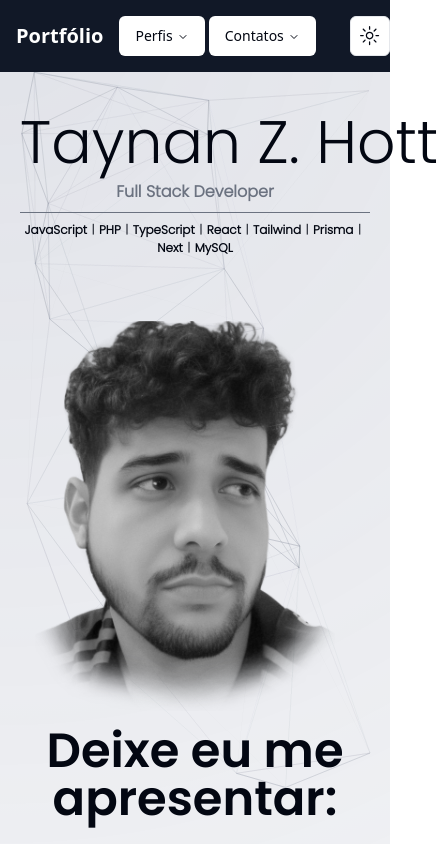
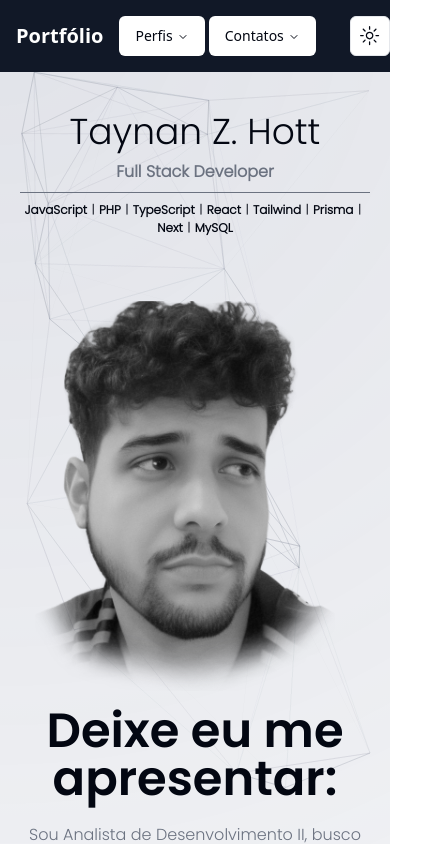
Before and after one commit to taynanhott/portfolio, a Next.js app: page /home in a window 390 px wide. Shown: the top 845 px of the page, 438 px wide, since content can reach past the window. Built offline with nearby package versions, Linux system fonts and the light colour scheme.

Commit message:
Ajuste tamanho do titulo

```diff
--- a/src/app/home/page.tsx
+++ b/src/app/home/page.tsx
@@ -6,7 +6,7 @@ export default function Home() {
   return (
     <div className="z-10 relative ml-5 mr-5">
       <div className="text-center max-w-3xl mx-auto border-b border-gray-500 pb-2 border-current">
-        <div className="text-6xl whitespace-nowrap font-poppins mb-2 pointer-events-none">Taynan Z. Hott</div>
+        <div className="text-4xl lg:text-6xl whitespace-nowrap font-poppins mb-2 pointer-events-none">Taynan Z. Hott</div>
         <div className="font-poppins text-gray-500 font-bold pointer-events-none">
           Full Stack Developer</div>
       </div>
```
